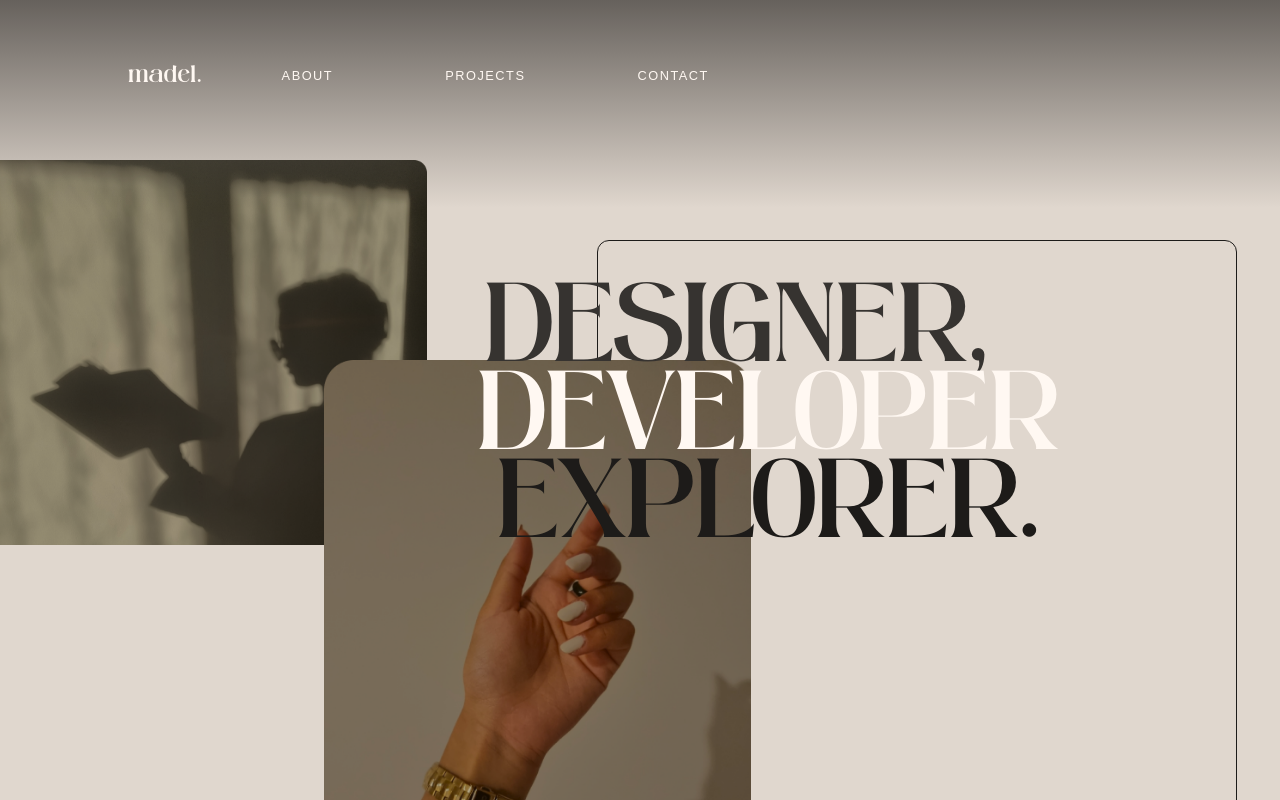
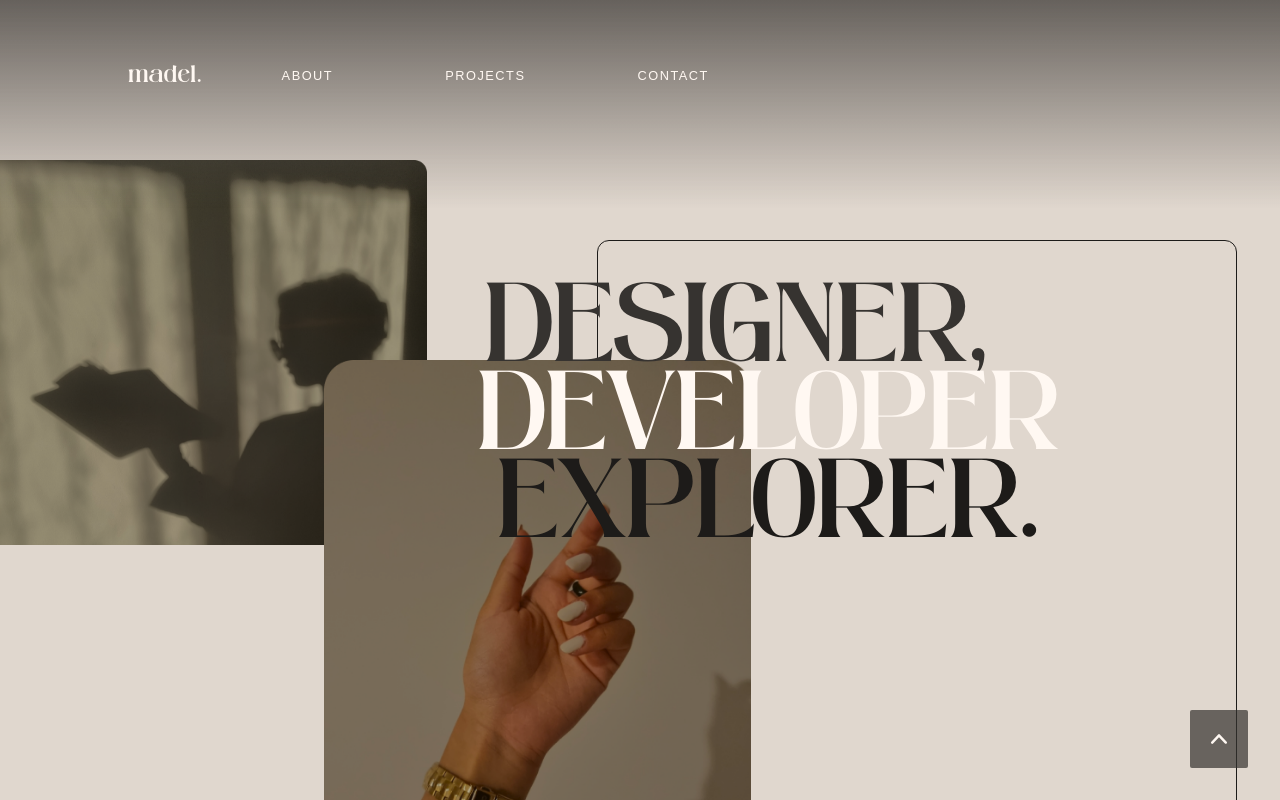
Before and after one commit to madelacroix/madels, a Next.js app: page / in a window 1280 px wide. Shown: the top 800 px of the page. Built offline with nearby package versions, Linux system fonts and the light colour scheme; a web font is replaced by a local one.

Commit message:
made everything in landing page clickable

```diff
--- a/components/layout/CTA.js
+++ b/components/layout/CTA.js
@@ -1,5 +1,6 @@
 import Instagram from "../../public/icons/instagram.svg";
 import LinkedIn from "../../public/icons/linkedin.svg";
+import Github from "../../public/icons/github.svg";
 import Link from "next/link";
 import { ChevronRightIcon } from "@heroicons/react/20/solid";
 import { XMarkIcon } from "@heroicons/react/20/solid"
@@ -48,7 +49,9 @@ function CTA() {
                         <div id="contact-details" className="font-thasadith bg-[#E0D7CE]">
                             <div className="xs:flex xs:gap-4 xs:space-y-0 space-y-3 mt-[2.2vh]">
                                 <div className="flex pl-[2vw] gap-3">
-                                    <Instagram />
+                                    <Link href="www.vinorepo.com">
+                                        <Instagram />
+                                    </Link>
                                     <LinkedIn />
                                 </div>
                                 <div className="xs:pl-0 pl-[2vw]">
@@ -70,18 +73,27 @@ function CTA() {
             </div>
             <div className="sm:flex hidden left-0 bottom-0 absolute font-thasadith gap-6">
                 <div className="flex pl-[2vw] gap-3">
-                    <Instagram />
-                    <LinkedIn />
+                    <Link href="https://www.instagram.com/mads.git/" target="_blank">
+                        <Instagram />
+                    </Link>
+                    <Link href="https://www.linkedin.com/in/madeldelacruz/" target="_blank">
+                        <LinkedIn />
+                    </Link>
+                    <Link href="https://github.com/madelacroix" target="_blank">
+                        <Github />
+                    </Link>
                 </div>
                 <div>
                     <ul className="flex gap-4">
                         <li className="cta-contact">
                             <span className="font-bold">E:</span>
-                            <Link href="/">madel@fullstacksolutions.io</Link>
+                            <a href="mailto:madel@fullstacksolutions.io">
+                                madel@fullstacksolutions.io
+                            </a>
                         </li>
                         <li className="cta-contact">
                             <span className="font-bold">M:</span>
-                            <Link href="/">(+64) 27-248-3824</Link>
+                            <Link href="tel:+0064-27-248-3824">(+64) 27-248-3824</Link>
                         </li>
                     </ul>
                 </div>
--- /dev/null
+++ b/components/layout/scroll-to-top.js
@@ -0,0 +1,46 @@
+import { ChevronUpIcon } from "@heroicons/react/20/solid";
+import { useAnimationControls, motion, useScroll } from "framer-motion";
+import { useEffect } from "react";
+
+const isBrowser = () => typeof window !== 'undefined';
+
+const ScrollToTopContainerVariants = {
+    hide: { opacity: 0, y: 100 },
+    show: { opacity: 1, y: 0 },
+};
+
+function scrollToTop() {
+    if(!isBrowser()) return;
+    window.scrollTo({ top: 0, behavior: 'smooth' });
+}
+
+function ScrollToTopButton() {
+    const { scrollYProgress } = useScroll();
+    const controls = useAnimationControls();
+
+    useEffect(() => {
+        return scrollYProgress.on('change', (latestValue) => {
+            if (latestValue > 0.5) {
+                controls.start('show');
+            } else {
+                controls.start('hide');
+            }
+        });
+    });
+
+    return(
+        <div className="bottom-0 right-0 fixed">
+            <motion.button
+                className="p-[0.8em] bg-almost-black bg-opacity-70 hover:bg-opacity-100 m-[2em] rounded-sm"
+                onClick={scrollToTop}
+                variants={ScrollToTopContainerVariants}
+                initial="hide"
+                animate={controls}
+            >
+                <ChevronUpIcon className="w-8 h-8 text-off-white"/>
+            </motion.button>
+        </div>
+    )
+}
+
+export default ScrollToTopButton;
--- a/package.json
+++ b/package.json
@@ -14,6 +14,7 @@
     "@heroicons/react": "^2.0.16",
     "@next/font": "^13.1.2",
     "@svgr/webpack": "^6.5.1",
+    "framer-motion": "^10.2.3",
     "next": "13.1.2",
     "next-fonts": "^1.5.1",
     "next-images": "^1.8.4",
--- a/pages/_app.js
+++ b/pages/_app.js
@@ -1,5 +1,6 @@
 import '@/styles/globals.css'
 import Head from 'next/head'
+import ScrollToTopButton from '@/components/layout/scroll-to-top'
 
 export default function App({ Component, pageProps }) {
   return (
@@ -13,6 +14,7 @@ export default function App({ Component, pageProps }) {
         <link rel="preconnect" href="https://fonts.gstatic.com" crossOrigin="true"/>
       </Head>
       <Component {...pageProps} />
+      <ScrollToTopButton/>
     </div>
   )
 }
```
Also changed, not shown: public/icons/github.svg (added), 1 other file (tests, documents, lock files or other folders).
